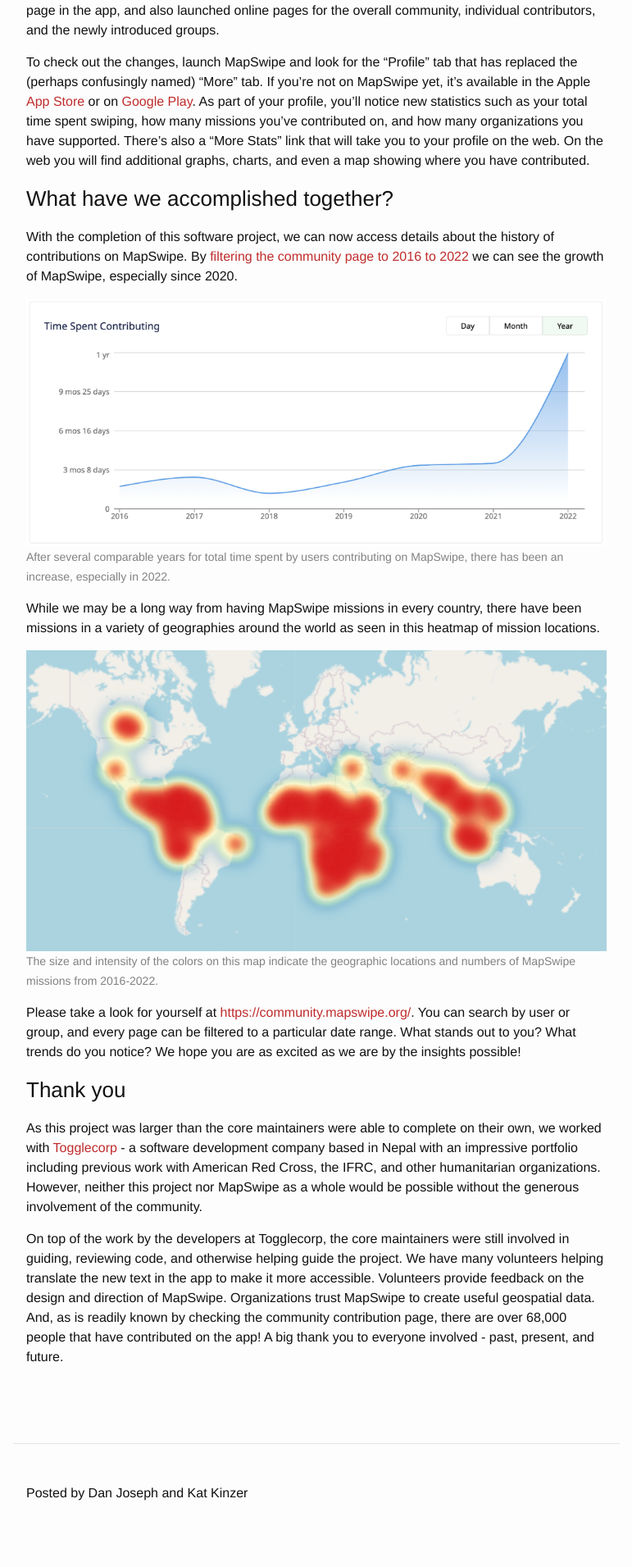
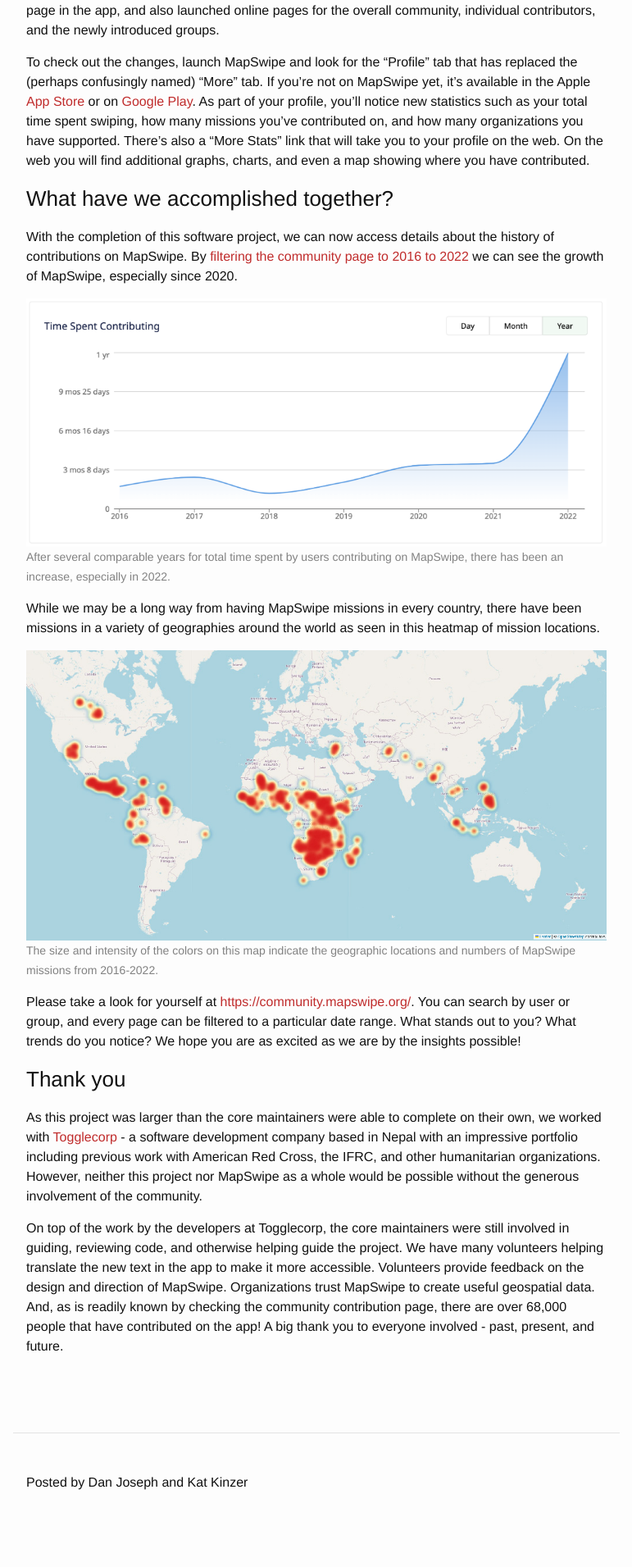
Before and after one commit to AmericanRedCross/americanredcross.github.com, a Jekyll site: the page built from _posts/2023-01-31-mapswipe-analytics-and-groups.md, in a window 1280 px wide. Shown: the part 1457-3368 px from the top of the page at 82% size, without its empty margins (254-1025 px from the left). Built offline with Jekyll 4.4.1, drawn with Linux system fonts in a browser that asks for light colours.

Commit message:
change heatmap image

```diff
--- a/_posts/2023-01-31-mapswipe-analytics-and-groups.md
+++ b/_posts/2023-01-31-mapswipe-analytics-and-groups.md
@@ -38,7 +38,7 @@
 
 While we may be a long way from having MapSwipe missions in every country, there have been missions in a variety of geographies around the world as seen in this heatmap of mission locations.
 
-![global heat map of MapSwipe mission locations](/img/posts/20230131_mission-heat-map.png)
+![global heat map of MapSwipe mission locations](/img/posts/20230131_mission-heat-map.jpg)
 <br><span class="post-caption">The size and intensity of the colors on this map indicate the geographic locations and numbers of MapSwipe missions from 2016-2022.</span>
 
 Please take a look for yourself at [https://community.mapswipe.org/](https://community.mapswipe.org/). You can search by user or group, and every page can be filtered to a particular date range. What stands out to you? What trends do you notice? We hope you are as excited as we are by the insights possible!
```
Also changed, not shown: img/posts/20230131_mission-heat-map.jpg (added), img/posts/20230131_mission-heat-map.png (deleted).
